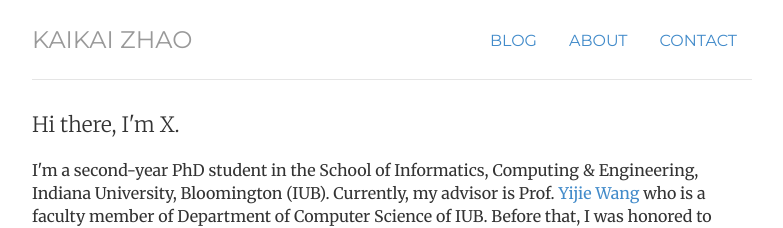
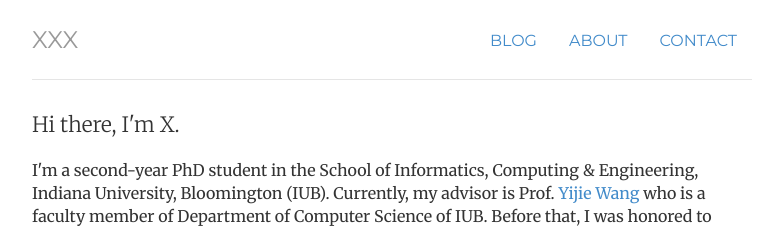
Before and after one commit to mathfirst/mathfirst.github.io, a Jekyll site: the page built from index.html, in a window 1280 px wide. Shown: the top 228 px of the page, without its empty margins (248-1031 px from the left). Built offline with Jekyll 4.4.1, drawn with Linux system fonts in a browser that asks for light colours.

Commit message:
Update header.html

```diff
--- a/_includes/header.html
+++ b/_includes/header.html
@@ -9,5 +9,5 @@
 
 
 	</ul>
-	<h3 class="text-muted"><a href="/">Kaikai Zhao</a></h3>
+	<h3 class="text-muted"><a href="/">XXX</a></h3>
 </div> <!-- /header -->
```
